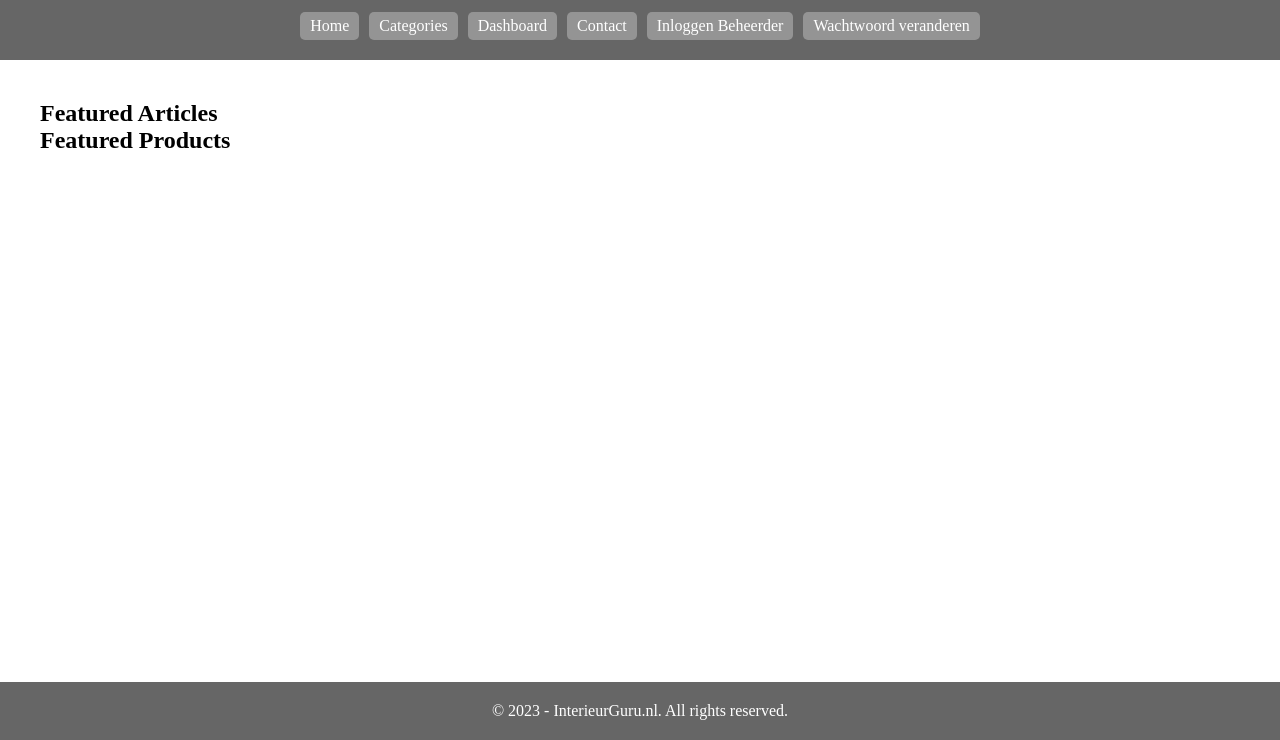
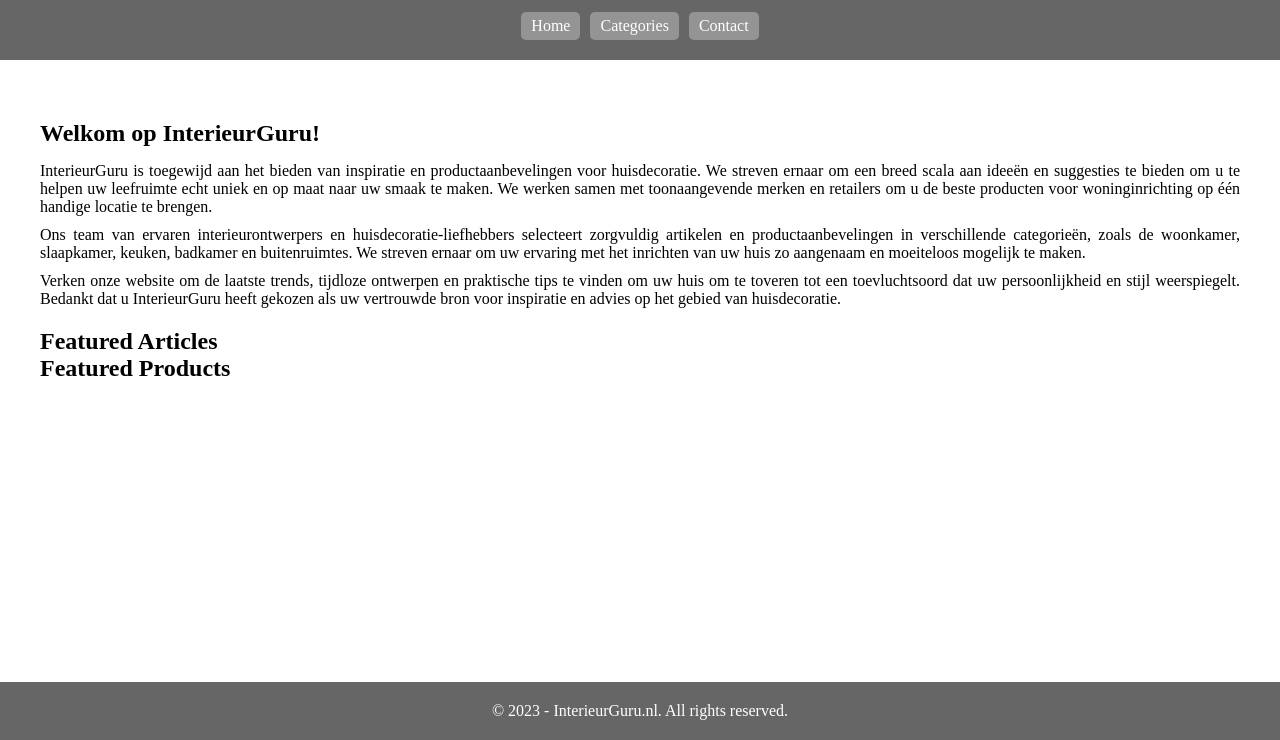
Before and after one commit to silvannoort/-private-IPASS, a plain HTML site: page src/web/index.html in a window 1280 px wide. Shown: the part 60-800 px from the top of the page. Drawn offline with Linux system fonts and the light colour scheme.

Commit message:
intropagina added

```diff
--- a/src/web/index.html
+++ b/src/web/index.html
@@ -13,13 +13,23 @@
         <nav>
             <a href="index.html">Home</a>
             <a href="categories.html">Categories</a>
-            <a href="dashboard.html">Dashboard</a>
             <a href="contact.html">Contact</a>
-            <a href="admin.html">Inloggen Beheerder</a>
-            <a href="change-password.html">Wachtwoord veranderen</a>
         </nav>
     </header>
     <main>
+        <section class="intro">
+            <h2>Welkom op InterieurGuru!</h2>
+            <p>
+                InterieurGuru is toegewijd aan het bieden van inspiratie en productaanbevelingen voor huisdecoratie. We streven ernaar om een breed scala aan ideeën en suggesties te bieden om u te helpen uw leefruimte echt uniek en op maat naar uw smaak te maken. We werken samen met toonaangevende merken en retailers om u de beste producten voor woninginrichting op één handige locatie te brengen.
+            </p>
+            <p>
+                Ons team van ervaren interieurontwerpers en huisdecoratie-liefhebbers selecteert zorgvuldig artikelen en productaanbevelingen in verschillende categorieën, zoals de woonkamer, slaapkamer, keuken, badkamer en buitenruimtes. We streven ernaar om uw ervaring met het inrichten van uw huis zo aangenaam en moeiteloos mogelijk te maken.
+            </p>
+            <p>
+                Verken onze website om de laatste trends, tijdloze ontwerpen en praktische tips te vinden om uw huis om te toveren tot een toevluchtsoord dat uw persoonlijkheid en stijl weerspiegelt. Bedankt dat u InterieurGuru heeft gekozen als uw vertrouwde bron voor inspiratie en advies op het gebied van huisdecoratie.
+
+            </p>
+        </section>
         <h2>Featured Articles</h2>
         <div id="articles"></div>
         <h2>Featured Products</h2>
--- a/src/web/styles.css
+++ b/src/web/styles.css
@@ -92,3 +92,15 @@ html {
     flex-direction: column;
     min-height: 100%;
 }
+.intro {
+    margin: 20px 0;
+}
+
+.intro h2 {
+    margin-bottom: 15px;
+}
+
+.intro p {
+    margin-bottom: 10px;
+    text-align: justify;
+}
```
Also changed, not shown: src/web/categories.html (+0 -2 lines), src/web/change-password.html (+1 -1 lines), src/web/contact.html (+0 -3 lines), src/web/dashboard.html (+0 -1 lines).
